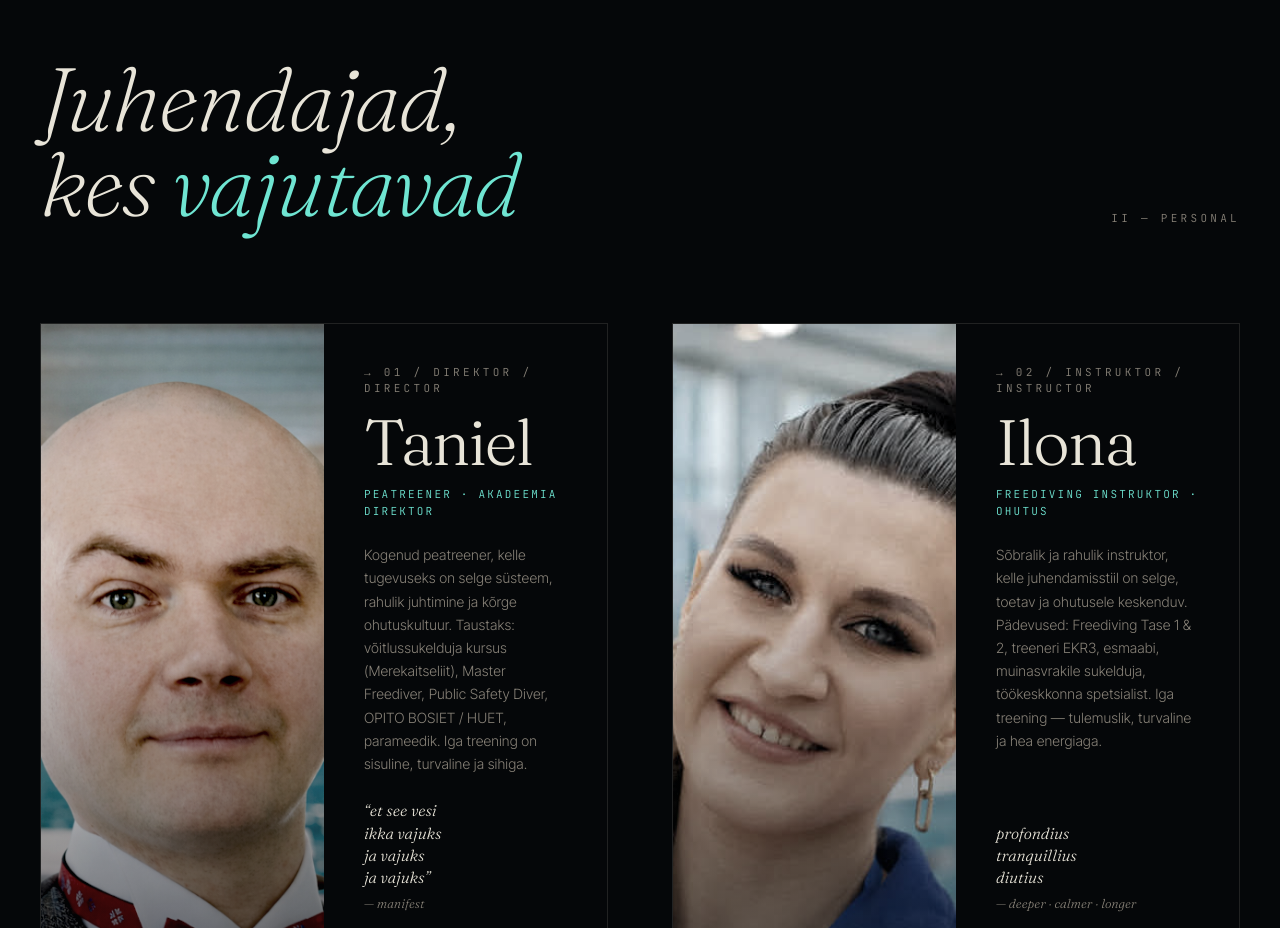
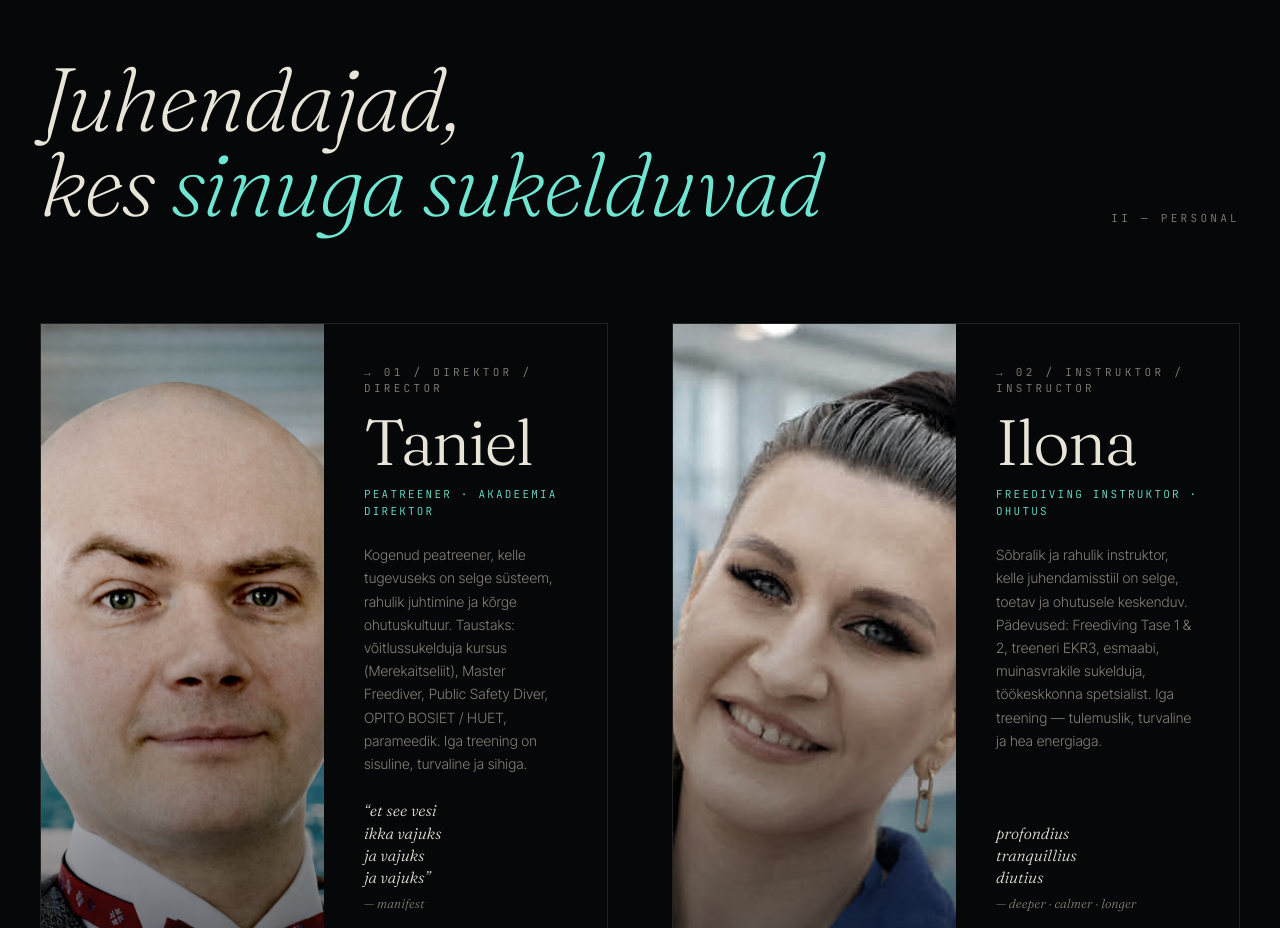
Before and after one commit to meregrupp-cyber/meregrupp001-ee, a plain HTML site: page index.html in a window 1280 px wide. Shown: the part 4120-5048 px from the top of the page. Drawn offline with Linux system fonts and the light colour scheme.

Commit message:
Update index.html

```diff
--- a/index.html
+++ b/index.html
@@ -490,7 +490,7 @@ html[data-lang="en"] [data-en]{display:inline!important}
 <section class="team" id="meeskond">
   <div class="team-head">
     <h3>
-      <span data-et>Juhendajad,<br/>kes <em>vajutavad</em></span>
+      <span data-et>Juhendajad,<br/>kes <em>sinuga sukelduvad</em></span>
       <span data-en>Instructors who<br/><em>take you</em> down</span>
     </h3>
     <div class="label">
```
